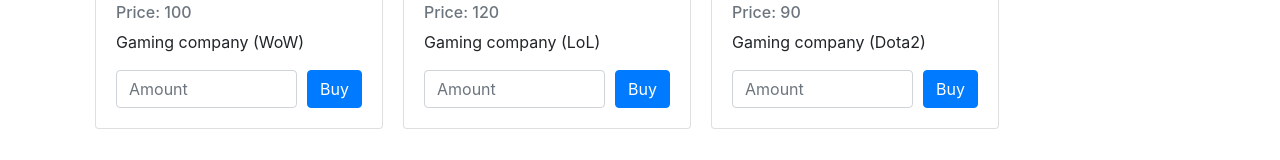
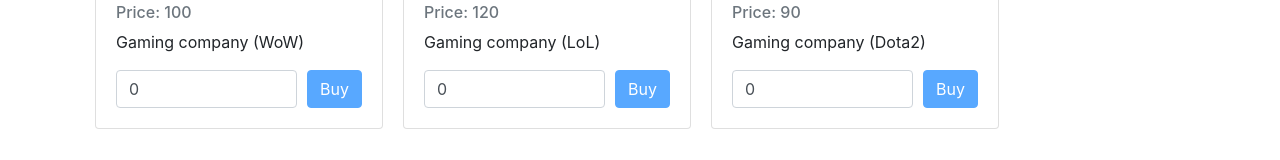
Before and after one commit to webornottoweb/vue-router-practice, a Vue app: page /stocks in a window 1280 px wide. Shown: the part 400-560 px from the top of the page. Built offline with nearby package versions, Linux system fonts and the light colour scheme.

Commit message:
Added base data storage

```diff
--- a/package.json
+++ b/package.json
@@ -13,7 +13,8 @@
     "jquery": "^3.4.1",
     "popper.js": "^1.15.0",
     "vue": "^2.6.10",
-    "vue-router": "^3.1.3"
+    "vue-router": "^3.1.3",
+    "vuex": "^3.1.1"
   },
   "devDependencies": {
     "@vue/cli-plugin-babel": "^3.11.0",
--- a/src/components/stocks/Stock.vue
+++ b/src/components/stocks/Stock.vue
@@ -2,12 +2,12 @@
     <div class="card" style="width: 18rem;">
         <img class="card-img-top" :src="img" alt="Card image cap">
         <div class="card-body">
-            <h5 class="card-title">{{ name }}</h5>
-            <h6 class="card-subtitle mb-2 text-muted">Price: {{ price }}</h6>
-            <p class="card-text">{{ description }}</p>
+            <h5 class="card-title">{{ stock.name }}</h5>
+            <h6 class="card-subtitle mb-2 text-muted">Price: {{ stock.price }}</h6>
+            <p class="card-text">{{ stock.description }}</p>
             <div class="d-flex flex-row justify-content-between">
-                <input type="number" class="form-control flex-fill" style="width: 150px;" placeholder="Amount" />
-                <button class="btn btn-primary buy-btn">Buy</button>
+                <input type="number" class="form-control flex-fill" style="width: 150px;" placeholder="Amount" v-model.number="quantity" />
+                <button class="btn btn-primary buy-btn" @click="buyStock" :disabled="quantity <= 0 || !Number.isInteger(quantity)">Buy</button>
             </div>
         </div>
     </div>
@@ -15,14 +15,27 @@
 
 <script>
 export default {
-    props: ['name', 'price', 'description'],
+    props: ['stock'],
     data() {
         return {
-            image: null
+            image: null,
+            quantity: 0
         };
     },
     created() {
         this.img = "https://picsum.photos/200?random&t=" + (new Date().getTime());
+    },
+    methods: {
+        buyStock() {
+            const order = {
+                stockId: this.stock.id,
+                quantity: this.quantity,
+                price: this.stock.price
+            };
+
+            console.log(order);
+            this.quantity = 0;
+        }
     }
 }
 </script>
--- a/src/components/stocks/Stocks.vue
+++ b/src/components/stocks/Stocks.vue
@@ -1,6 +1,6 @@
 <template>
     <div>
-        <app-stock v-for="stock in stocks" :key="stock.id" :name="stock.name" :price="stock.price" :description="stock.description"></app-stock>
+        <app-stock v-for="stock in stocks" :key="stock.id" :stock="stock"></app-stock>
     </div>
 </template>
 
--- /dev/null
+++ b/src/data/stocks.js
@@ -0,0 +1,5 @@
+export default [
+    { id: 1, name: 'Blizzard', description: 'Gaming company (WoW)', price: 100 },
+    { id: 2, name: 'Riot', description: 'Gaming company (LoL)', price: 120 },
+    { id: 3, name: 'Valve', description: 'Gaming company (Dota2)', price: 90 }
+];
--- /dev/null
+++ b/src/store/modules/stocks.js
@@ -0,0 +1 @@
+import stocks from '../../data/stocks';
```
Also changed, not shown: src/store/store.js (added, +10 -0 lines), 1 other file (tests, documents, lock files or other folders).
